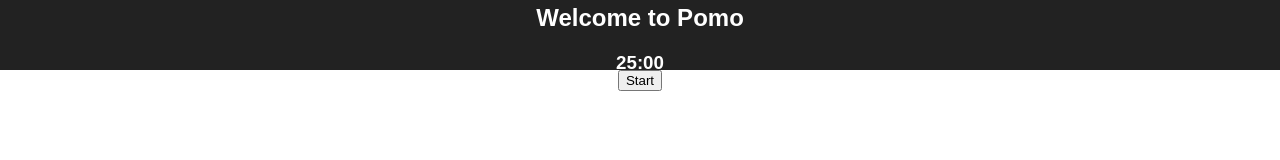
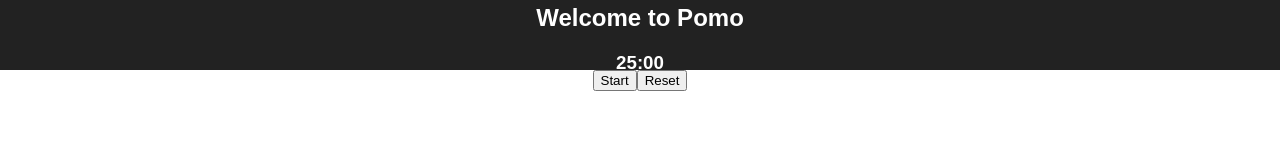
Before and after one commit to vincelee888/pomo, a React (Create React App) app: page / in a window 1280 px wide. Shown: the part 120-280 px from the top of the page. Built offline with nearby package versions, Linux system fonts and the light colour scheme.

Commit message:
reset timer

```diff
--- a/src/components/App.js
+++ b/src/components/App.js
@@ -65,6 +65,14 @@ class App extends Component {
     if (this.getPomoState() === this.pomoState.notStarted) this.start()
   }
 
+  reset = () => {
+    this.pause()
+    this.setState({
+      startTime: null,
+      elapsedTime: 0
+    })
+  }
+
   getTimeLeft = () => {
     const pomoTime = this.state.pomoDurationInMinutes * msInMinute
     return pomoTime - this.state.elapsedTime
@@ -85,6 +93,7 @@ class App extends Component {
           <h3>{ formatTime(this.getTimeLeft()) }</h3>
         </div>
         <button onClick={ this.togglePomo }>{ this.getButtonText() }</button>
+        <button onClick={ this.reset }>Reset</button>
       </div>
     );
   }
```
